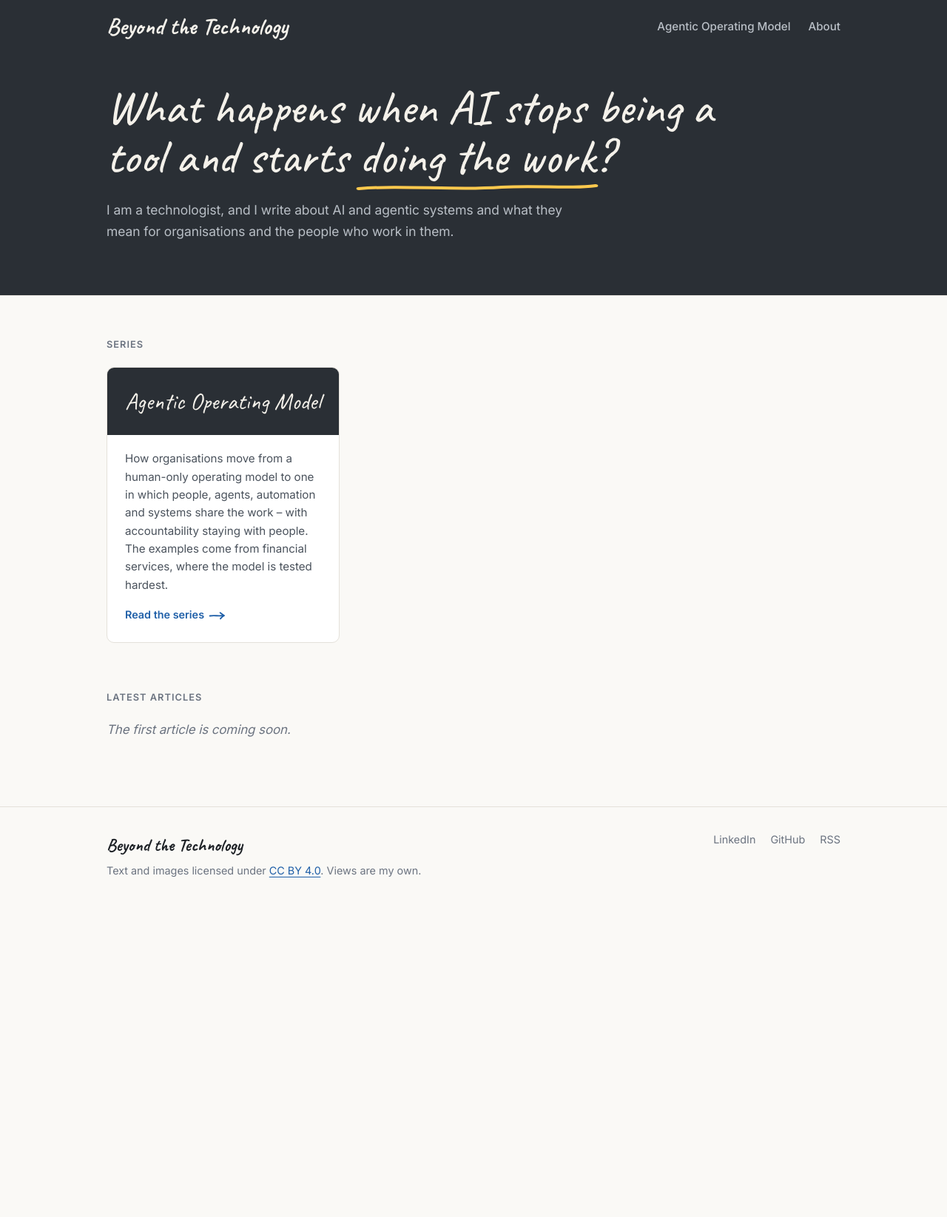
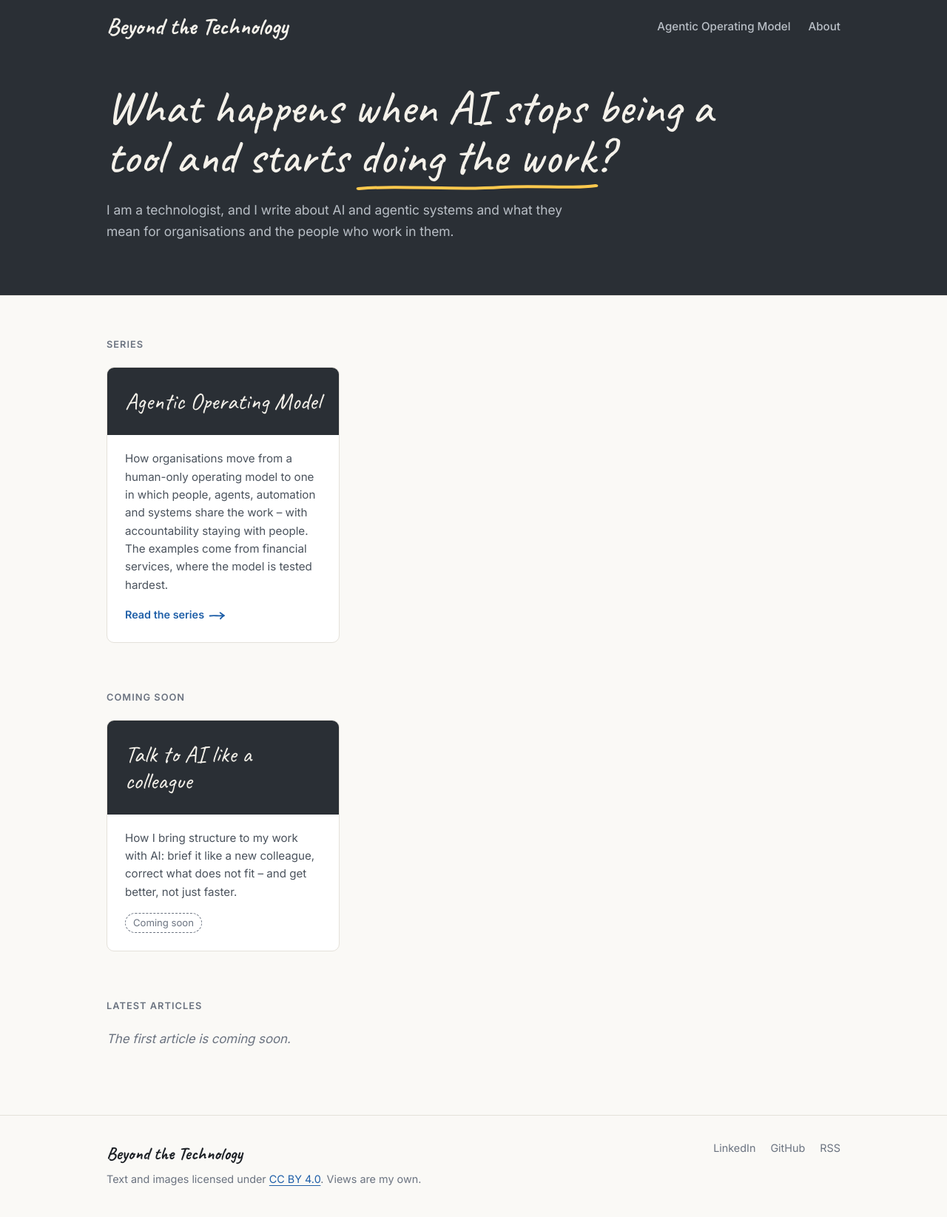
Before and after one commit to mgmllrpro/mgmllrpro.github.io, a Jekyll site: the page built from index.md, in a window 1280 px wide. Shown: the whole page at 74% size. Built offline with Jekyll 4.4.1, drawn with Linux system fonts in a browser that asks for light colours; before the commit the page ends 1228 px from its top, so only the background shows below that.

Commit message:
Start page: Coming soon section with Talk to AI like a colleague
Co-Authored-By: Claude Opus 5.5 <noreply@anthropic.com>
Claude-Session: https://claude.ai/code/session_013pd3Zaj5MonqgA2Prhz98A

```diff
--- /dev/null
+++ b/_data/upcoming.yml
@@ -0,0 +1,7 @@
+# Articles announced on the start page under "Coming soon".
+# Remove an entry once the article is published; it then appears under "Latest articles".
+
+- title: "Talk to AI like a colleague"
+  teaser: >-
+    How I bring structure to my work with AI: brief it like a new colleague, correct
+    what does not fit – and get better, not just faster.
--- a/assets/main.scss
+++ b/assets/main.scss
@@ -289,6 +289,20 @@ img
   color: var(--accent);
   font-size: 0.9rem;
   font-weight: 600;
+}
+
+.series-card.is-upcoming:hover
+{
+  border-color: var(--line);
+  transform: none;
+}
+
+.series-card-soon
+{
+  display: inline-block;
+  margin-top: 16px;
+  color: var(--muted);
+  font-size: 0.82rem;
 }
 
 .section-label-spaced
--- a/index.md
+++ b/index.md
@@ -29,6 +29,27 @@ title: Home
   </div>
 </section>
 
+{%- if site.data.upcoming and site.data.upcoming.size > 0 %}
+<section class="section">
+  <div class="wrapper">
+    <h2 class="section-label">Coming soon</h2>
+    <ul class="series-grid">
+{%- for item in site.data.upcoming %}
+      <li>
+        <div class="series-card is-upcoming">
+          <div class="series-card-board">{{ item.title | escape }}</div>
+          <div class="series-card-body">
+            <p>{{ item.teaser | escape }}</p>
+            <span class="series-card-soon toc-soon">Coming soon</span>
+          </div>
+        </div>
+      </li>
+{%- endfor %}
+    </ul>
+  </div>
+</section>
+{%- endif %}
+
 <section class="section">
   <div class="wrapper">
     <h2 class="section-label">Latest articles</h2>
```
